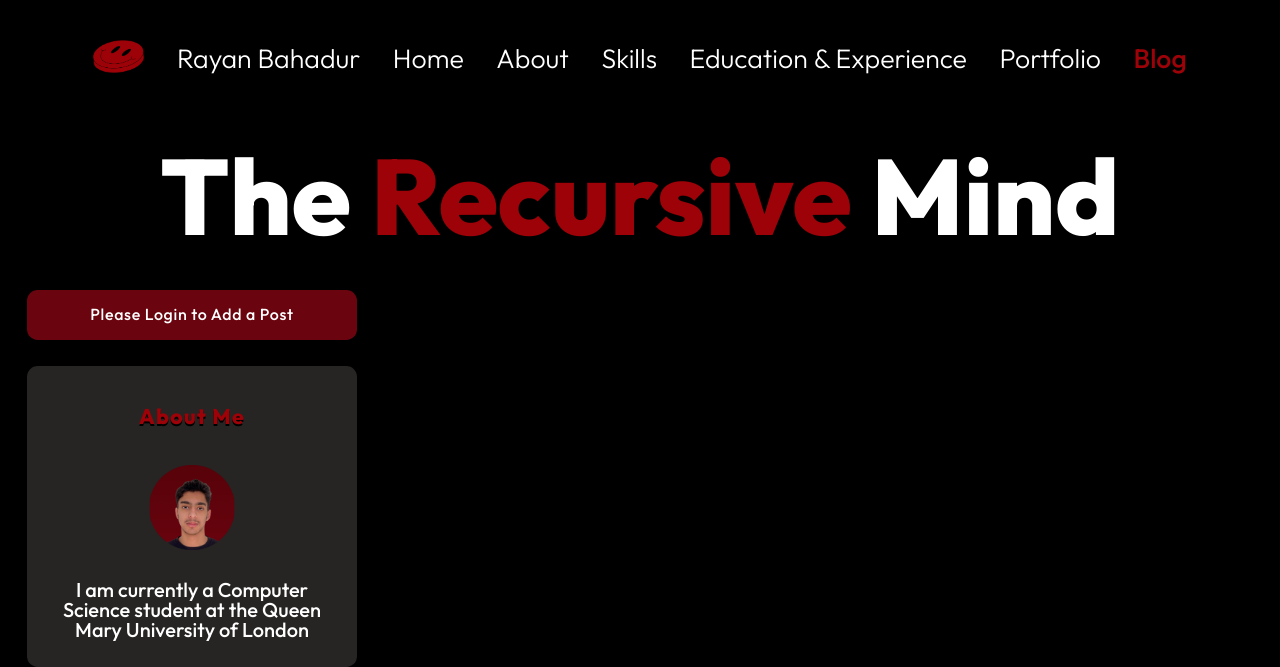
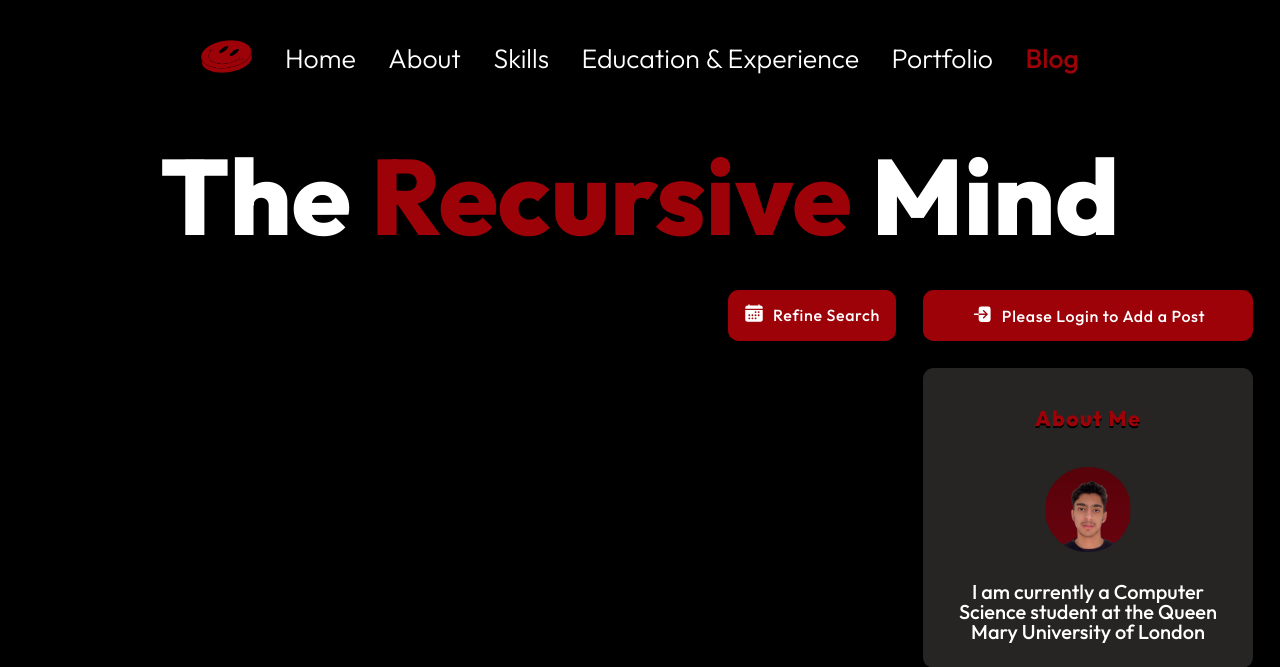
Before and after one commit to rayanbahadur/My-Portfolio, a PHP site: page /Blog.php in a window 1280 px wide. Shown: the top 667 px of the page. Run offline with PHP 8.4, Linux system fonts and the light colour scheme; data that the repository does not hold is empty.

Commit message:
Created a filter for the posts using HTML CSS and JS. I need to make it function using php

```diff
--- a/AboutMe.html
+++ b/AboutMe.html
@@ -15,7 +15,6 @@
 
           <ul>
             <a href="index.php"><img class="logo" src="image/smileyBlue.png" alt="smiley"></a>
-            <li class="listItem"><p>Rayan Bahadur</p></li>
             <li class="listItem"><a href="index.php">Home</a></li>
             <li class="listItemC"><a href="#">About</a></li>
             <li class="listItem"><a href="My%20Skills.html">Skills</a></li>
--- a/Blog.php
+++ b/Blog.php
@@ -1,4 +1,5 @@
 <?php
+    session_start();
     include "addPost.php"
 ?>
 <!DOCTYPE html>
@@ -8,6 +9,7 @@
     <link rel="icon" href="image/smileyBlueSquare.png">
     <link rel="stylesheet" href="reset.css" type="text/css"/>
     <link rel="stylesheet" href="main.css" type="text/css"/>
+    <script type="module" src="https://unpkg.com/ionicons@7.1.0/dist/ionicons/ionicons.esm.js"></script>
     <script src="clear.js"></script>
     <meta name="viewport" content="width=device-width, initial-scale=1">
     <title>The Recursive Mind</title>
@@ -20,7 +22,6 @@
 
                     <ul>
                         <a href="index.php"><img class="logo" src="image/smileyBlue.png" alt="smiley"></a>
-                        <li class="listItem"><p>Rayan Bahadur</p></li>
                         <li class="listItem"><a href="index.php">Home</a></li>
                         <li class="listItem"><a href="AboutMe.html">About</a></li>
                         <li class="listItem"><a href="My%20Skills.html">Skills</a></li>
@@ -38,6 +39,25 @@
 
         <div class="blogRow">
             <article class="mainBlog">
+                <div class="dropdownMenu">
+                    <button><span class="icon"><ion-icon name="calendar"></ion-icon></span>
+                        <span class="text"><h5>Refine Search</h5></span></button>
+                        <ul>
+                            <li><a href="#January"><span class="text">January</span></a></li>
+                            <li><a href="#February"><span class="text">February</span></a></li>
+                            <li><a href="#March"><span class="text">March</span></a></li>
+                            <li><a href="#April"><span class="text">April</span></a></li>
+                            <li><a href="#May"><span class="text">May</span></a></li>
+                            <li><a href="#June"><span class="text">June</span></a></li>
+                            <li><a href="#July"><span class="text">July</span></a></li>
+                            <li><a href="#August"><span class="text">August</span></a></li>
+                            <li><a href="#September"><span class="text">September</span></a></li>
+                            <li><a href="#October"><span class="text">October</span></a></li>
+                            <li><a href="#November"><span class="text">November</span></a></li>
+                            <li><a href="#December"><span class="text">December</span></a></li>
+                        </ul>
+                </div>
+                <script type="text/javascript" src="blogMenu.js"></script>
                 <?php foreach ($posts as $post) {?>
                     <section class="card">
                         <h3><?php echo $post['title'];?></h3>
@@ -48,7 +68,6 @@
             </article>
             <aside class="blogAside">
                 <?php
-                session_start();
                 if(isset($_SESSION['email'])) {// if a session is active
                     ?>
                     <div class="card1">
@@ -61,19 +80,20 @@
                         <?php } ?>
                         <h3>Add Post</h3>
                         <form method="get" id="addPost">
-                            <input type="text" id="title" name="title" placeholder="Title" minlength="3" maxlength="255"><br>
+                            <input type="text" id="title" name="title" placeholder="Title" required minlength="3" maxlength="255"><br>
 
-                            <textarea id="description" name="description" placeholder="Description" minlength="10" maxlength="2000"></textarea><br>
+                            <textarea id="description" name="description" placeholder="Description" required minlength="10" maxlength="2000"></textarea><br>
 
                             <button id="postBtn" name="postBtn" type="submit" action="addPost.php">Post</button>
-                            <button id="clearBtn" name="clearBtn" type="reset">Clear</button>
+                            <button id="clearBtn" name="clearBtn">Clear</button>
                         </form>
+                        <script src="clear.js"></script>
                     </div>
-                    <script src="clear.js"></script>
                 <?php
                 }else{?>
                     <div class="login" role="alert">
-                        <a href="login.html"><h5>Please Login to Add a Post</h5></a>
+                        <span class="icon"><ion-icon name="log-in"></ion-icon></span>
+                        <span class="text"><a href="login.html"><h5>Please Login to Add a Post</h5></a></span>
                     </div>
                 <?php
                 }?>
--- a/Education&Experience.html
+++ b/Education&Experience.html
@@ -15,7 +15,6 @@
 
               <ul>
                   <a href="index.php"><img class="logo" src="image/smileyBlue.png" alt="smiley"></a>
-                <li class="listItem"><p>Rayan Bahadur</p></li>
                 <li class="listItem"><a href="index.php">Home</a></li>
                 <li class="listItem"><a href="AboutMe.html">About</a></li>
                 <li class="listItem"><a href="My%20Skills.html">Skills</a></li>
--- a/Login.html
+++ b/Login.html
@@ -14,7 +14,6 @@
 
                 <ul>
                     <a href="index.php"><img class="logo" src="image/smileyBlue.png" alt="smiley"></a>
-                    <li class="listItem"><p>Rayan Bahadur</p></li>
                     <li class="listItem"><a href="index.php">Home</a></li>
                     <li class="listItem"><a href="AboutMe.html">About</a></li>
                     <li class="listItem"><a href="My%20Skills.html">Skills</a></li>
--- a/My Skills.html
+++ b/My Skills.html
@@ -17,7 +17,6 @@
 
           <ul>
             <a href="index.php"><img class="logo" src="image/smileyBlue.png" alt="smiley"></a>
-            <li class="listItem"><p>Rayan Bahadur</p></li>
             <li class="listItem"><a href="index.php">Home</a></li>
             <li class="listItem"><a href="AboutMe.html">About</a></li>
             <li class="listItemC"><a href="#">Skills</a></li>
--- a/Portfolio.html
+++ b/Portfolio.html
@@ -15,7 +15,6 @@
 
           <ul>
             <a href="index.php"><img class="logo" src="image/smileyBlue.png" alt="smiley"></a>
-            <li class="listItem"><p>Rayan Bahadur</p></li>
             <li class="listItem"><a href="index.php">Home</a></li>
             <li class="listItem"><a href="AboutMe.html">About</a></li>
             <li class="listItem"><a href="My%20Skills.html">Skills</a></li>
--- /dev/null
+++ b/blogMenu.js
@@ -0,0 +1,5 @@
+var btn = document.querySelector(".dropdownMenu button");
+
+btn.addEventListener("click", function(){
+    this.classList.toggle("active");
+})
--- a/main.css
+++ b/main.css
@@ -43,6 +43,7 @@
 .nav a{
     color: white;
     text-decoration: none;
+    transition: 0.5s ease;
 }
 
 .nav a:hover{
@@ -199,6 +200,7 @@
     display: inline-block;
     cursor: pointer;
     border-radius: 4.167rem;
+    transition: 0.5s ease;
 }
 .button:hover{
     background-color: var(--colour);
@@ -358,6 +360,7 @@
     text-decoration: none;
     display: inline-block;
     border-radius: 4.167rem;
+    transition: 0.5s ease;
 }
 .LoginContainer button[type="submit"]:hover {
     background-color: black;
@@ -452,6 +455,7 @@
     height: 29.583rem;
     max-height: 29.583rem;
     display: table;
+    transition: 0.5s ease;
 }
 .ColumnEdEx:hover,.ColumnEdEx2:hover{
     background-color: transparent;
@@ -512,6 +516,7 @@
     width: 30rem;
     display: table;
     position: relative;
+    transition: 0.5s ease;
 }
 .ColumnPortfolio2{
     width: 33rem;
@@ -615,9 +620,9 @@
     text-shadow: 0 0.1rem black;
 }
 h5{
+    font-family: 'Outfit', sans-serif;
     letter-spacing: 0.0417rem;
     font-size: 1rem;
-    padding-bottom: 1rem;
 }
 
 .container {
@@ -661,10 +666,12 @@
     margin-right: 0.833rem;
     border: thick solid darkgreen;
     color: green;
+    transition: 0.5s ease;
 }
 .BlogContainer #clearBtn{
     margin-left: 0.833rem;
     padding: 0.417rem 1.48rem;
+    transition: 0.5s ease;
 }
 .BlogContainer #postBtn:hover{
     background-color: darkgreen;
@@ -736,16 +743,19 @@
     margin-top: 1.667rem;
     box-sizing: border-box;
     border-radius: 0.667rem;
-    padding: 1rem 1rem 0.1rem;
+    padding: 0.8rem 1rem;
+    align-items: center;
+    justify-content: center;
+
 }
-.blogAside .login{
-    background-color: var(--colourDarker);
-    text-align: center;
+.blogAside .login {
+    background-color: var(--colour);
+    transition: 0.5s ease;
+    display: flex;
 }
 .blogAside .login:hover{
-    background-color: transparent;
     cursor: pointer;
-    border: thick solid var(--colourDarker);
+    background-color: var(--colourDarker);
 }
 .blogAside .login a{
     text-decoration: none;
@@ -753,13 +763,78 @@
 }
 @media screen and (max-width: 1164px){
     .BlogContainer #postBtn, .BlogContainer #clearBtn {
-    }
-    .BlogContainer #postBtn{
-        margin-left: 0.3rem;
-        margin-right: 0.3rem;
-    }
-    .BlogContainer #clearBtn{
         margin-left: 0.3rem;
         margin-right: 0.3rem;
     }
 }
+.dropdownMenu{
+    display: flex;
+    flex-direction: column;
+    justify-content: center;
+    align-items: flex-end;
+}
+.dropdownMenu button{
+    border: 0;
+    background: var(--colour);
+    color: white;
+    margin-top: 1.667rem;
+    box-sizing: border-box;
+    border-radius: 0.667rem;
+    padding: 0.8rem 1rem;
+    align-items: center;
+    justify-content: center;
+    display: flex;
+    cursor: pointer;
+    transition: 0.5s ease;
+}
+.dropdownMenu button:hover, .dropdownMenu button:active{
+    background: var(--colourDarker);
+
+}
+.icon{
+    font-size: 1.25rem;
+    margin-right: 0.55rem;
+}
+.login .icon{
+    font-size: 1.4rem;
+    margin-right: 0.55rem;
+}
+.dropdownMenu ul{
+    display: none;
+    align-items: flex-end;
+    background-color: #262523;
+    margin-top: 1.5rem;
+    border-radius: 0.667rem;
+    position: relative;
+}
+.dropdownMenu ul li a{
+    display: flex;
+    padding: 0.625rem 1.25rem;
+    height: 0.625rem;
+    align-items: center;
+    justify-content: center;
+    letter-spacing: 0.0623rem;
+    color: white;
+    text-decoration: none;
+    transition: 0.5s ease;
+}.dropdownMenu ul li a:hover{
+    color: var(--colour);
+}
+.dropdownMenu ul li:first-child a{
+    padding-top: 1.25rem;
+}
+.dropdownMenu ul li:last-child a{
+    padding-bottom: 1.25rem;
+}
+.dropdownMenu ul:before{
+    content: "";
+    position: absolute;
+    top: -30px;
+    left: 50%;
+    transform: translateX(-50%);
+    border: 16px solid;
+    border-color: transparent transparent #262523 transparent;
+}
+.dropdownMenu button.active + ul{
+    display: block;
+}
```
